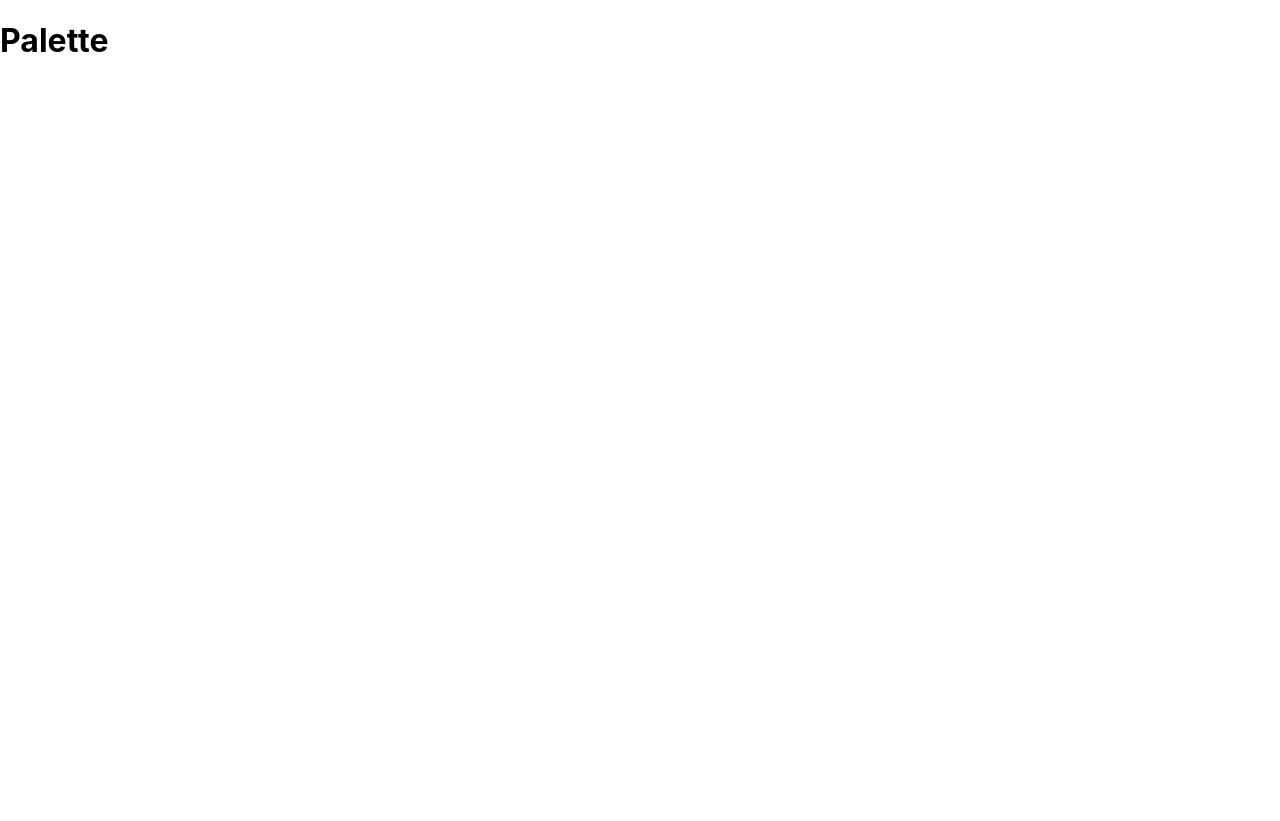
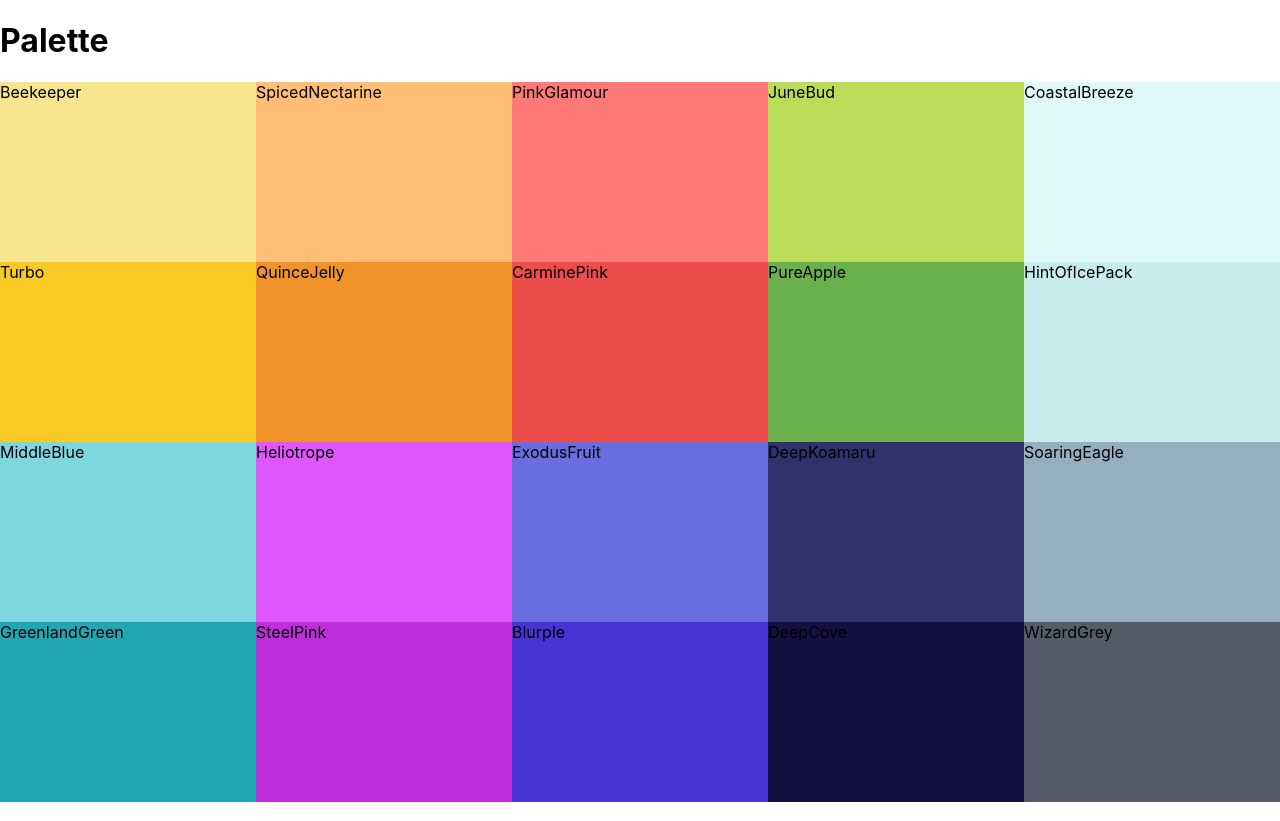
Before and after one commit to atm1504/color-box-react, a React (Create React App) app: page / in a window 1280 px wide. Before the commit the page ends 800 px from the top, so only its background shows below. Built offline with nearby package versions, Linux system fonts and the light colour scheme.

Commit message:
Simple colorr box

```diff
--- a/src/App.js
+++ b/src/App.js
@@ -5,7 +5,7 @@ import seedColors from "./seedColors";
 function App() {
   return (
     <div>
-      <Palette palette={ seedColors[4]}/>
+      <Palette {...seedColors[4]}/>
     </div>
   );
 }
--- /dev/null
+++ b/src/ColorBox.css
@@ -0,0 +1,8 @@
+.ColorBox{
+    width: 20%;
+    height:25%;
+    margin: 0 auto;
+    display: inline-block;
+    position: relative;
+    cursor: pointer;
+}
--- /dev/null
+++ b/src/ColorBox.js
@@ -0,0 +1,12 @@
+import React, { Component } from 'react';
+import "./ColorBox.css";
+
+export default class ColorBox extends Component {
+    render() {
+        return (
+            <div style={ {background:this.props.background} } className="ColorBox">
+                <span>{ this.props.name}</span>
+            </div>
+        )
+    }
+}
--- /dev/null
+++ b/src/Palette.css
@@ -0,0 +1,6 @@
+.Palette{
+    height:100vh;
+}
+.Palette-colors{
+    height: 90%;
+}
--- a/src/Palette.js
+++ b/src/Palette.js
@@ -1,13 +1,20 @@
- import React, { Component } from 'react';
+import React, { Component } from 'react';
+import ColorBox from "./ColorBox";
+import "./Palette.css";
+
 
 export default class Palette extends Component {
     render() {
+        const colorBoxes = this.props.colors.map(color => (
+            <ColorBox background={color.color} name={color.name} />
+        ));
         return (
             <div className="Palette">
                 <h1>Palette</h1>
                 {/* navbar here */}
                 <div className="Palette-colors">
-                    {/* bunch of colour boxes */ }
+                    {/* bunch of colour boxes */}
+                    {colorBoxes}
                 </div>
                 {/* Footer here */ }
             </div>
```
Also changed, not shown: 1 other file (tests, documents, lock files or other folders).
